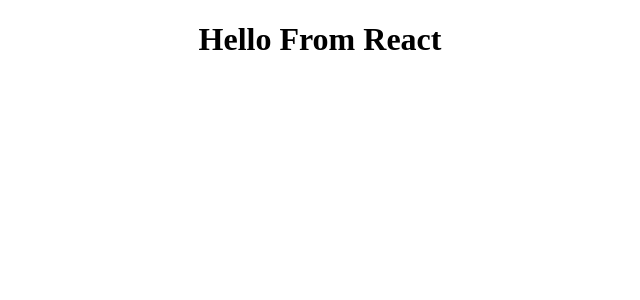
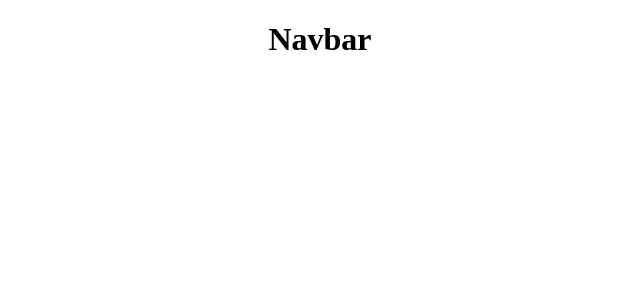
Before and after one commit to Jwatts82/staffingcalculator, a React (Create React App) app: page / in a window 1280 px wide. Shown: the top 300 px of the page, without its empty margins (320-960 px from the left). Built offline with nearby package versions, Linux system fonts and the light colour scheme.

Commit message:
add initial navbar

```diff
--- a/src/App.js
+++ b/src/App.js
@@ -1,4 +1,5 @@
 import React, { Component } from 'react';
+import Navbar from './components/layout/Navbar';
 import './App.css';
 
 class App extends Component{
@@ -6,7 +7,7 @@
   render() {
     return (
       <div className="App">
-        <h1>Hello From React</h1>
+        <Navbar />
       </div>
     );
   }
--- /dev/null
+++ b/src/components/layout/Navbar.js
@@ -0,0 +1,13 @@
+import React, { Component } from 'react'
+
+export class navbar extends Component {
+    render() {
+        return (
+            <div>
+                <h1>Navbar</h1>
+            </div>
+        )
+    }
+}
+
+export default navbar
```
